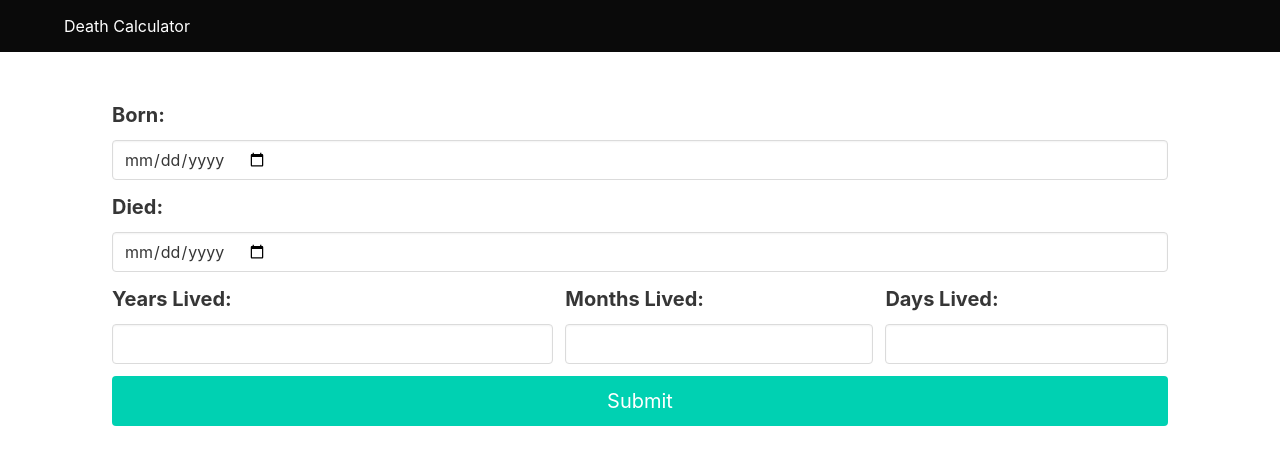
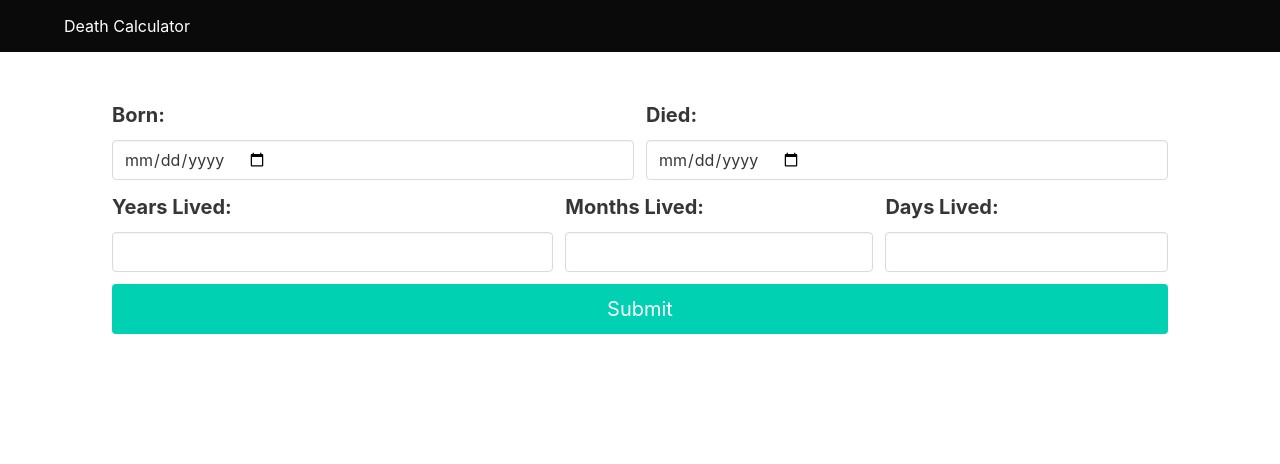
Before and after one commit to brian-guerrero/death-calculator, a React (Create React App) app: page / in a window 1280 px wide. Shown: the top 464 px of the page. Built offline with nearby package versions, Linux system fonts and the light colour scheme.

Commit message:
Updated browser view.

```diff
--- a/src/App.js
+++ b/src/App.js
@@ -106,6 +106,8 @@ class App extends Component {
           )}
           <form onSubmit={this.submitForm}>
             <div className="field">
+              <div className="field-body">
+                <div className="field">
                   <label htmlFor="birth" className="label is-medium">
                     Born:
                   </label>
@@ -132,6 +134,8 @@ class App extends Component {
                     onChange={this.inputChange}
                     className="input"
                   />
+                </div>
+              </div>
             </div>
             <div className="field">
               <div className="field-body">
```
Lines whose indentation alone changed are shown as unchanged.
